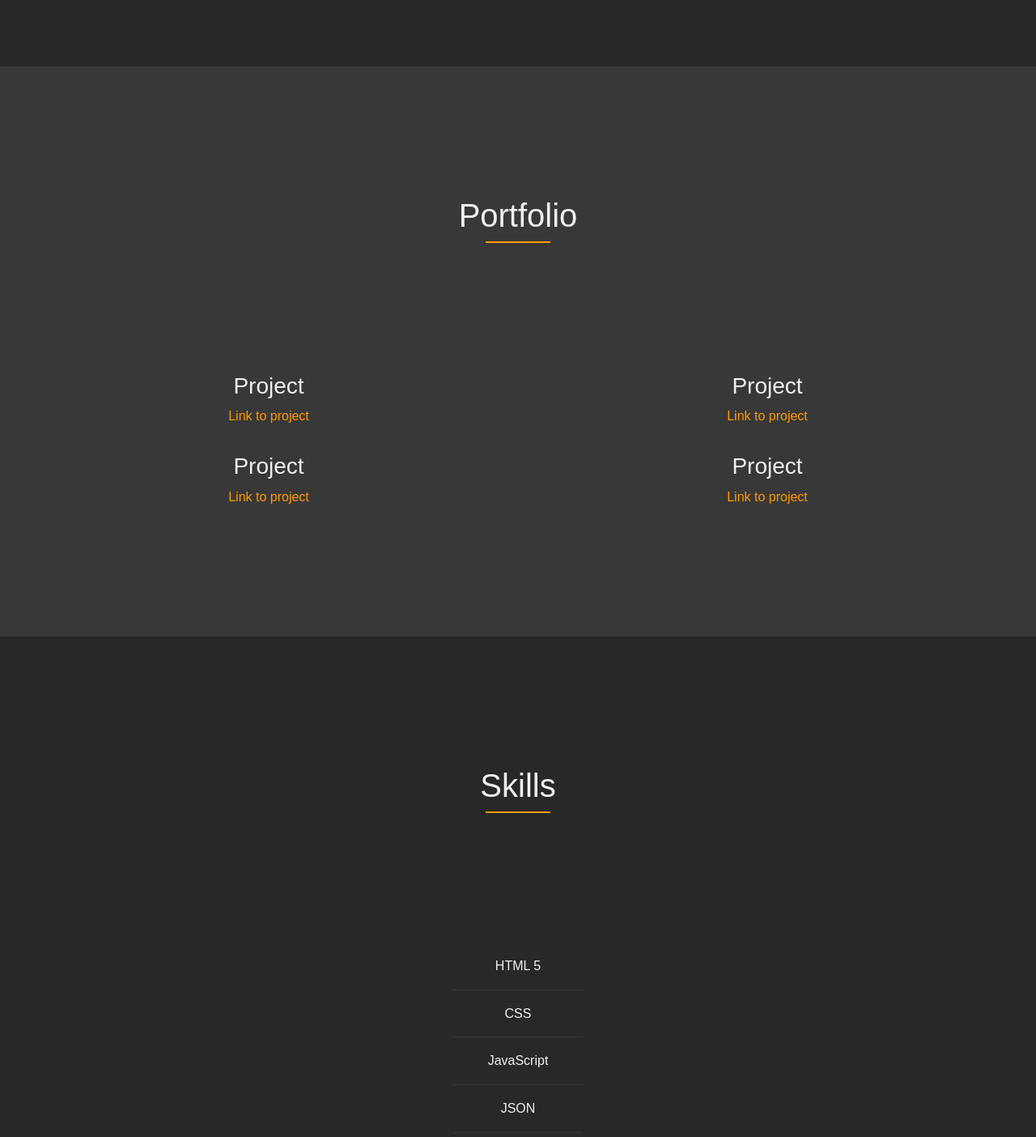
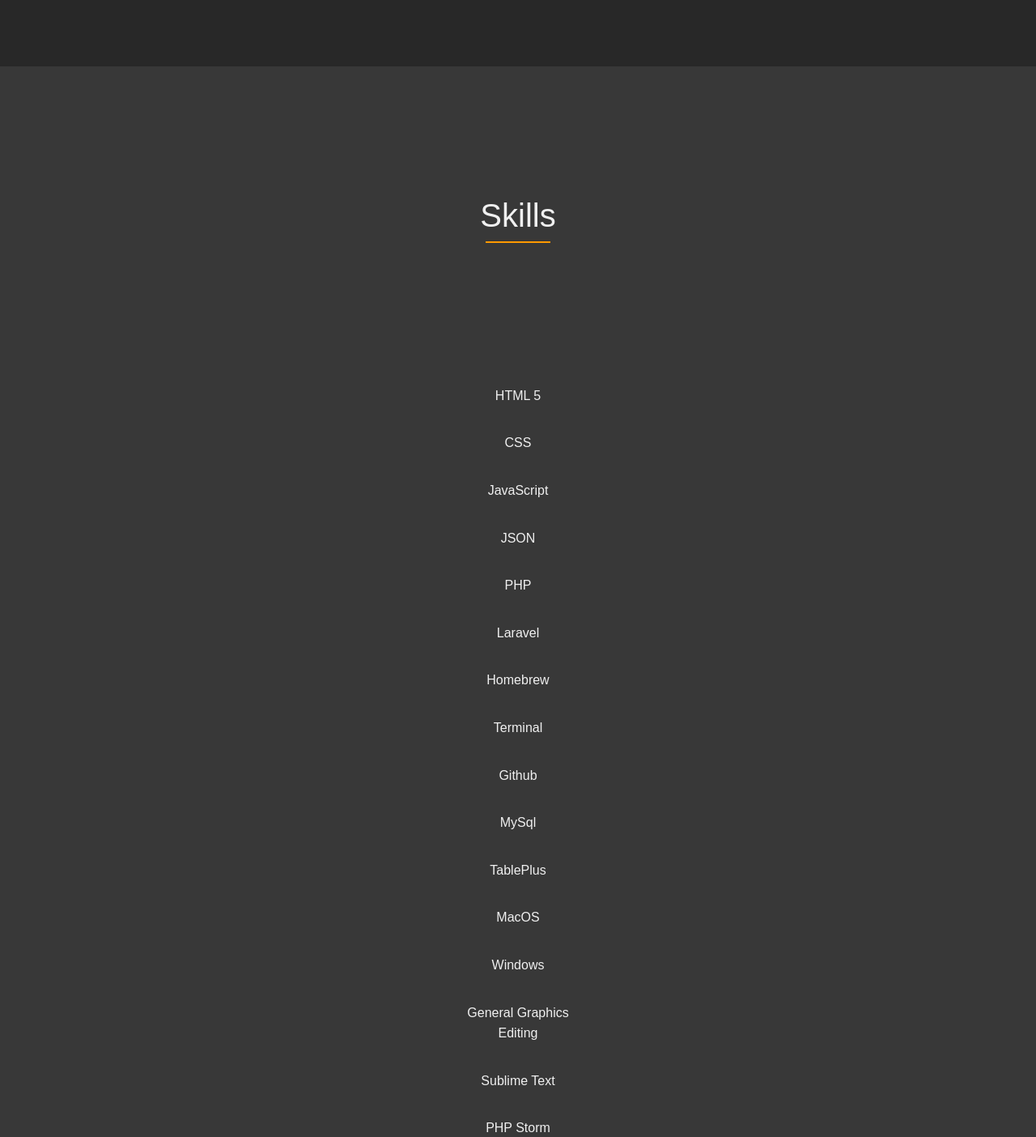
Before and after one commit to AXIS-Consulting/axisac_website, a PHP site: page / in a window 1280 px wide. Shown: the part 1492-2896 px from the top of the page at 81% size. Run offline with PHP 8.4, Linux system fonts and the light colour scheme; some libraries are stand-ins or nearby versions.

Commit message:
Update index.php
removed portfolio section

```diff
--- a/index.php
+++ b/index.php
@@ -58,38 +58,38 @@
 
 </section>
 
-<section id="portfolio">
-
-    <div class="section-title">
-        <h2>Portfolio</h2>
-        <span class="underline"></span>
-    </div>
-
-    <div class="portfolio-container">
-
-        <div>
-            <h3>Project</h3>
-            <a href="#">Link to project</a>
-        </div>
-
-        <div>
-            <h3>Project</h3>
-            <a href="#">Link to project</a>
-        </div>
-
-        <div>
-            <h3>Project</h3>
-            <a href="#">Link to project</a>
-        </div>
-
-        <div>
-            <h3>Project</h3>
-            <a href="#">Link to project</a>
-        </div>
-
-    </div>
-
-</section>
+<!--<section id="portfolio">-->
+<!---->
+<!--    <div class="section-title">-->
+<!--        <h2>Portfolio</h2>-->
+<!--        <span class="underline"></span>-->
+<!--    </div>-->
+<!---->
+<!--    <div class="portfolio-container">-->
+<!---->
+<!--        <div>-->
+<!--            <h3>Project</h3>-->
+<!--            <a href="#">Link to project</a>-->
+<!--        </div>-->
+<!---->
+<!--        <div>-->
+<!--            <h3>Project</h3>-->
+<!--            <a href="#">Link to project</a>-->
+<!--        </div>-->
+<!---->
+<!--        <div>-->
+<!--            <h3>Project</h3>-->
+<!--            <a href="#">Link to project</a>-->
+<!--        </div>-->
+<!---->
+<!--        <div>-->
+<!--            <h3>Project</h3>-->
+<!--            <a href="#">Link to project</a>-->
+<!--        </div>-->
+<!---->
+<!--    </div>-->
+<!---->
+<!--</section>-->
 
 <section id="skills">
 
```
